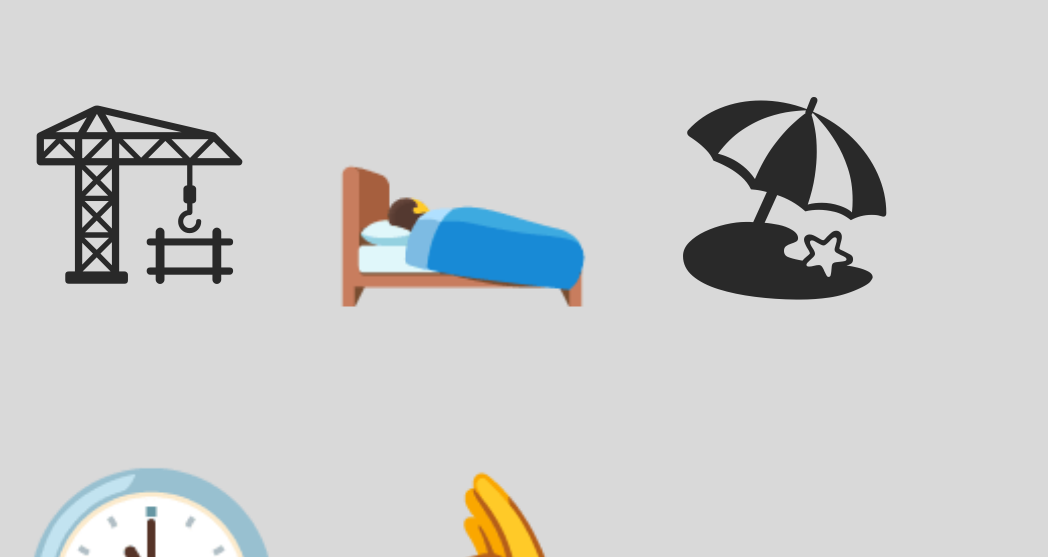
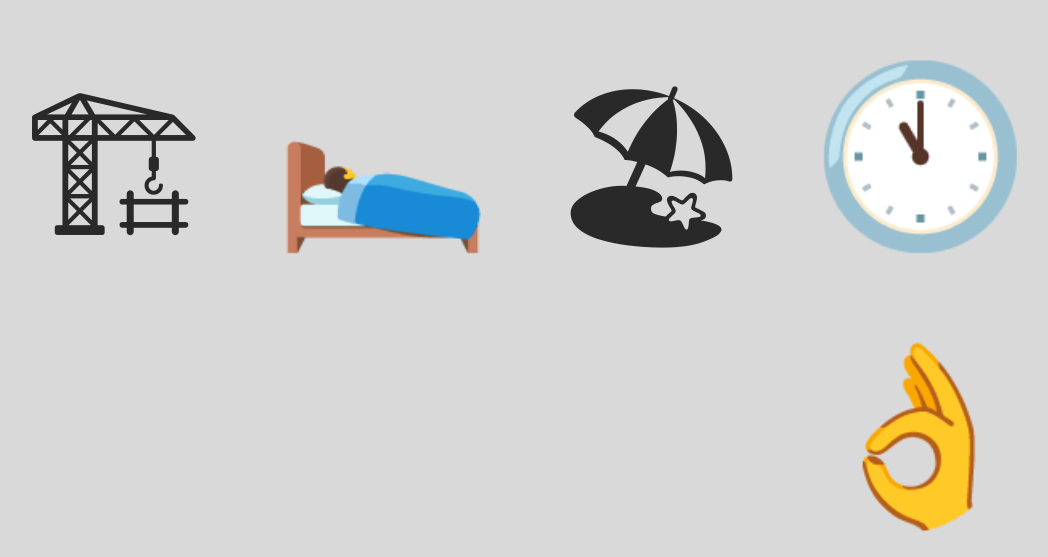
Before and after one commit to devUserContact/emoji-fortune, a Next.js app: page / in a window 1280 px wide. Shown: the part 243-800 px from the top of the page, without its empty margins (24-1072 px from the left). Built offline with nearby package versions, Linux system fonts and the light colour scheme.

Commit message:
edited styling

```diff
--- a/styles/Main.module.scss
+++ b/styles/Main.module.scss
@@ -26,12 +26,10 @@ $screen-xl-min: 1200px;
 
 .mainContainer {
 	display: grid;
-	align-items: center;
 	justify-content: center;
 }
 .textContainer {
-	margin: auto;
-	margin-top: 25rem;
+	margin-top: 15rem;
 }
 .emojiContainer {
 	display: grid;
@@ -40,27 +38,48 @@ $screen-xl-min: 1200px;
 	width: min-content;
 }
 .pictogramText {
-	margin: 3rem;
+	margin: 1.4rem;
 	font-size: 5rem;
 	margin-bottom: 0rem;
 }
 .descriptionContainer {
-	justify-content: center;
-	text-align: left;
+	margin: auto;
+	text-align: center;
 }
 .descriptionText {
-	text-align: center;
-	margin: auto;
 	line-break: strict;
 }
 
 @include sm {
+	.pictogramText {
+		font-size: 7.5rem;
+	}
+	.descriptionText {
+		font-size: 2rem;
+	}
 }
 
 @include md {
+	.pictogramText {
+		margin: 1.8rem;
+		font-size: 10rem;
+	}
+	.descriptionText {
+		font-size: 2.6rem;
+	}
 }
 
 @include lg {
+	.textContainer {
+		margin-top: 20rem;
+	}
+	.pictogramText {
+		margin: 3rem;
+		font-size: 12.5rem;
+	}
+	.descriptionText {
+		font-size: 3.5rem;
+	}
 }
 
 @include xl {
@@ -68,7 +87,7 @@ $screen-xl-min: 1200px;
 		margin-top: 25rem;
 	}
 	.pictogramText {
-		font-size: 22rem;
+		font-size: 17.5rem;
 	}
 	.descriptionText {
 		font-size: 4rem;
```
